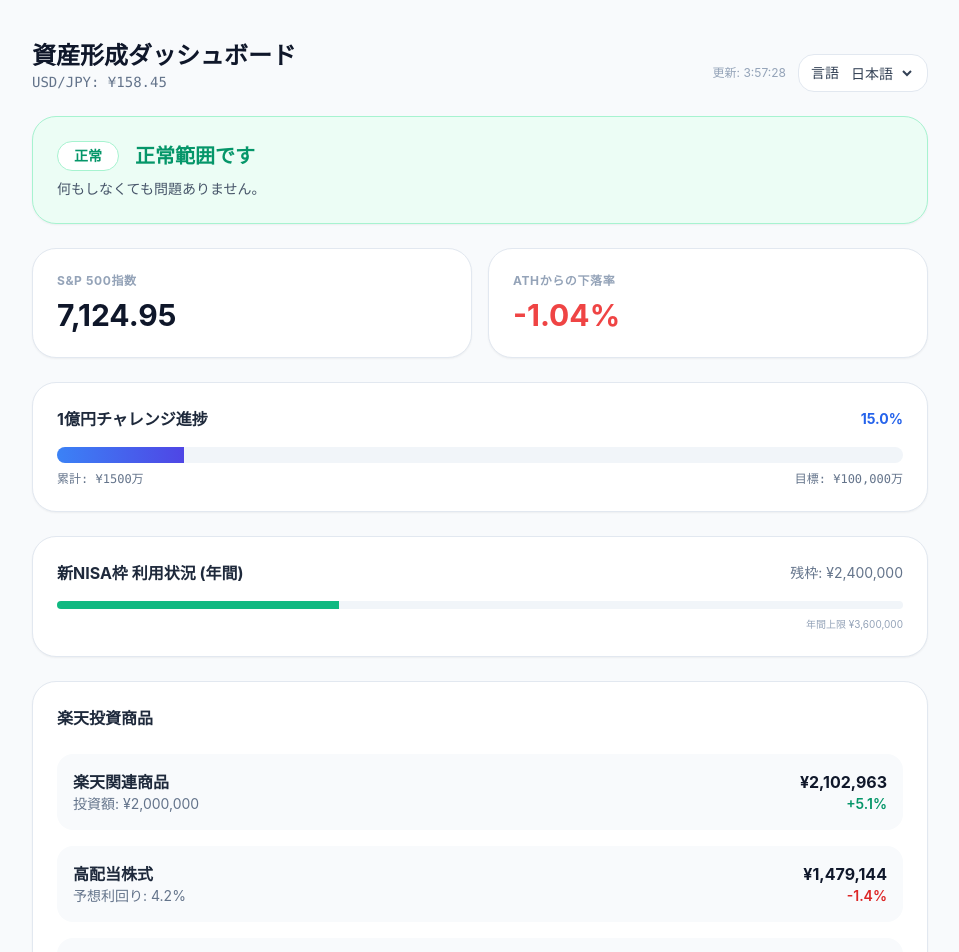
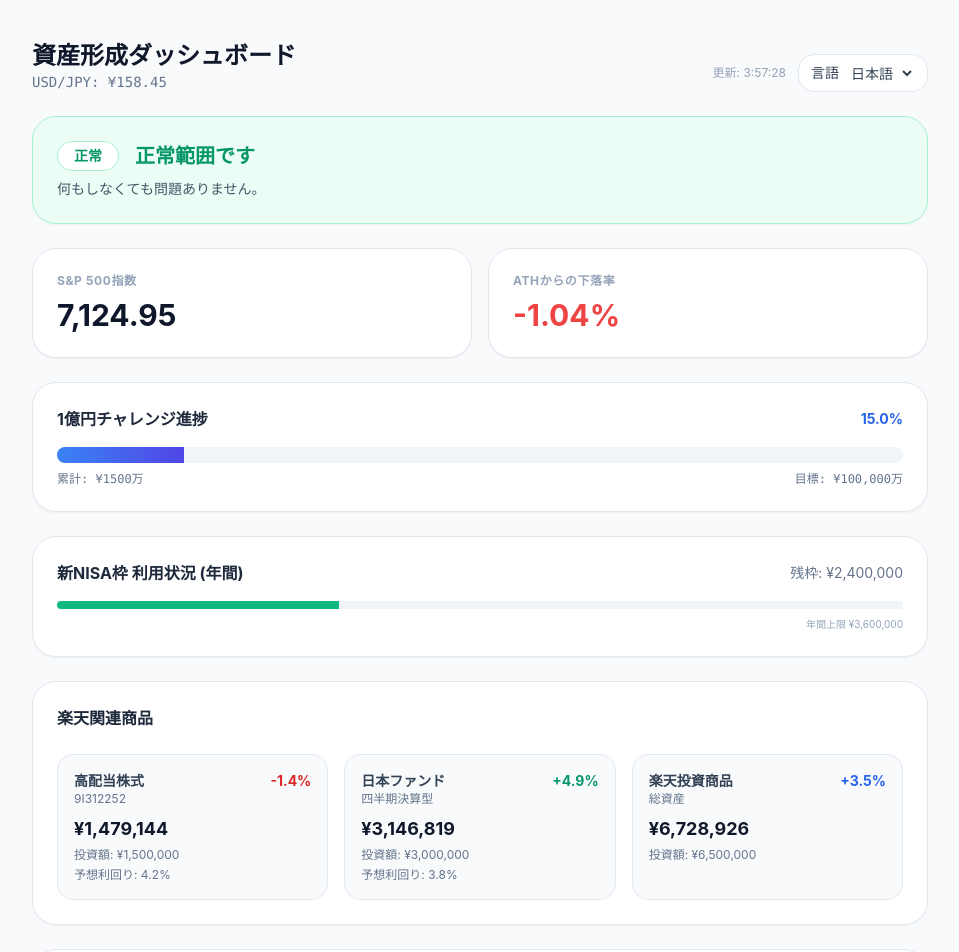
Before and after one commit to MIYU8305/InvestApp, a Next.js app: page / in a window 1280 px wide. Shown: the top 952 px of the page, without its empty margins (160-1119 px from the left). Built offline with nearby package versions, Linux system fonts and the light colour scheme.

Commit message:
Fix: 대시보드 디자인 및 레이아웃 수정

```diff
--- a/app/page.tsx
+++ b/app/page.tsx
@@ -360,49 +360,67 @@ export default function InvestmentDashboard() {
           <p className="mt-2 text-[10px] text-slate-400 text-right">{t.yearlyLimit}</p>
         </section>
 
-        {/* Rakuten 투자 상품 섹션 */}
+        {/* Rakuten 투자 상품 포트폴리오 */}
         <section className="bg-white p-6 rounded-3xl border border-slate-200 shadow-sm">
-          <h3 className="font-bold text-slate-800 mb-6">{t.rakutenInvestments}</h3>
+          <h3 className="font-bold text-slate-800 mb-6">{t.rakutenTitle}</h3>
           <div className="space-y-4">
-            {/* Rakuten 상품 */}
-            <div className="flex items-center justify-between p-4 bg-slate-50 rounded-2xl">
+            {/* Rakuten 상품들 */}
+            <div className="grid gap-4 md:grid-cols-3">
+              {/* 楽天・高配当株式・日本ファンド */}
+              <div className="bg-slate-50 p-4 rounded-2xl border border-slate-200">
+                <div className="flex justify-between items-start mb-2">
                   <div>
-                <p className="font-semibold text-slate-800">{t.rakutenTitle}</p>
-                <p className="text-sm text-slate-500">{t.investedAmount}: ¥{data.rakutenProducts.invested.toLocaleString(localeMap[locale])}</p>
+                    <p className="text-sm font-bold text-slate-700">{t.highDividendTitle}</p>
+                    <p className="text-xs text-slate-500">9I312252</p>
                   </div>
-              <div className="text-right">
-                <p className="font-bold text-slate-900">¥{data.rakutenProducts.currentValue.toLocaleString(localeMap[locale])}</p>
-                <p className={`text-sm font-semibold ${data.rakutenProducts.changePercent >= 0 ? 'text-emerald-600' : 'text-red-600'}`}>
-                  {data.rakutenProducts.changePercent >= 0 ? '+' : ''}{data.rakutenProducts.changePercent.toFixed(1)}%
-                </p>
+                  <span className={`text-sm font-bold ${data.highDividendStocks.changePercent >= 0 ? "text-emerald-600" : "text-red-600"}`}>
+                    {data.highDividendStocks.changePercent >= 0 ? "+" : ""}{data.highDividendStocks.changePercent.toFixed(1)}%
+                  </span>
+                </div>
+                <div className="space-y-1">
+                  <p className="text-lg font-bold text-slate-900">¥{data.highDividendStocks.currentValue.toLocaleString(localeMap[locale])}</p>
+                  <p className="text-xs text-slate-500">{t.investedAmount}: ¥{data.highDividendStocks.invested.toLocaleString(localeMap[locale])}</p>
+                  <p className="text-xs text-slate-500">{t.expectedYield}: {data.highDividendStocks.expectedYield}%</p>
                 </div>
               </div>
 
-            {/* 고배당 주식 */}
-            <div className="flex items-center justify-between p-4 bg-slate-50 rounded-2xl">
+              {/* 다른 Rakuten 상품들 (예시) */}
+              <div className="bg-slate-50 p-4 rounded-2xl border border-slate-200">
+                <div className="flex justify-between items-start mb-2">
                   <div>
-                <p className="font-semibold text-slate-800">{t.highDividendTitle}</p>
-                <p className="text-sm text-slate-500">{t.expectedYield}: {data.highDividendStocks.expectedYield}%</p>
+                    <p className="text-sm font-bold text-slate-700">{t.japanFundTitle}</p>
+                    <p className="text-xs text-slate-500">四半期決算型</p>
                   </div>
-              <div className="text-right">
-                <p className="font-bold text-slate-900">¥{data.highDividendStocks.currentValue.toLocaleString(localeMap[locale])}</p>
-                <p className={`text-sm font-semibold ${data.highDividendStocks.changePercent >= 0 ? 'text-emerald-600' : 'text-red-600'}`}>
-                  {data.highDividendStocks.changePercent >= 0 ? '+' : ''}{data.highDividendStocks.changePercent.toFixed(1)}%
-                </p>
+                  <span className={`text-sm font-bold ${data.japanFunds.changePercent >= 0 ? "text-emerald-600" : "text-red-600"}`}>
+                    {data.japanFunds.changePercent >= 0 ? "+" : ""}{data.japanFunds.changePercent.toFixed(1)}%
+                  </span>
+                </div>
+                <div className="space-y-1">
+                  <p className="text-lg font-bold text-slate-900">¥{data.japanFunds.currentValue.toLocaleString(localeMap[locale])}</p>
+                  <p className="text-xs text-slate-500">{t.investedAmount}: ¥{data.japanFunds.invested.toLocaleString(localeMap[locale])}</p>
+                  <p className="text-xs text-slate-500">{t.expectedYield}: {data.japanFunds.expectedYield}%</p>
                 </div>
               </div>
 
-            {/* 일본 펀드 */}
-            <div className="flex items-center justify-between p-4 bg-slate-50 rounded-2xl">
+              {/* 총계 */}
+              <div className="bg-slate-50 p-4 rounded-2xl border border-slate-200">
+                <div className="flex justify-between items-start mb-2">
                   <div>
-                <p className="font-semibold text-slate-800">{t.japanFundTitle}</p>
-                <p className="text-sm text-slate-500">{t.expectedYield}: {data.japanFunds.expectedYield}%</p>
+                    <p className="text-sm font-bold text-slate-700">{t.rakutenInvestments}</p>
+                    <p className="text-xs text-slate-500">総資産</p>
                   </div>
-              <div className="text-right">
-                <p className="font-bold text-slate-900">¥{data.japanFunds.currentValue.toLocaleString(localeMap[locale])}</p>
-                <p className={`text-sm font-semibold ${data.japanFunds.changePercent >= 0 ? 'text-emerald-600' : 'text-red-600'}`}>
-                  {data.japanFunds.changePercent >= 0 ? '+' : ''}{data.japanFunds.changePercent.toFixed(1)}%
+                  <span className="text-sm font-bold text-blue-600">
+                    +{((data.rakutenProducts.currentValue + data.highDividendStocks.currentValue + data.japanFunds.currentValue) / (data.rakutenProducts.invested + data.highDividendStocks.invested + data.japanFunds.invested) * 100 - 100).toFixed(1)}%
+                  </span>
+                </div>
+                <div className="space-y-1">
+                  <p className="text-lg font-bold text-slate-900">
+                    ¥{(data.rakutenProducts.currentValue + data.highDividendStocks.currentValue + data.japanFunds.currentValue).toLocaleString(localeMap[locale])}
                   </p>
+                  <p className="text-xs text-slate-500">
+                    {t.investedAmount}: ¥{(data.rakutenProducts.invested + data.highDividendStocks.invested + data.japanFunds.invested).toLocaleString(localeMap[locale])}
+                  </p>
+                </div>
               </div>
             </div>
           </div>
```
Lines whose indentation alone changed are shown as unchanged.
